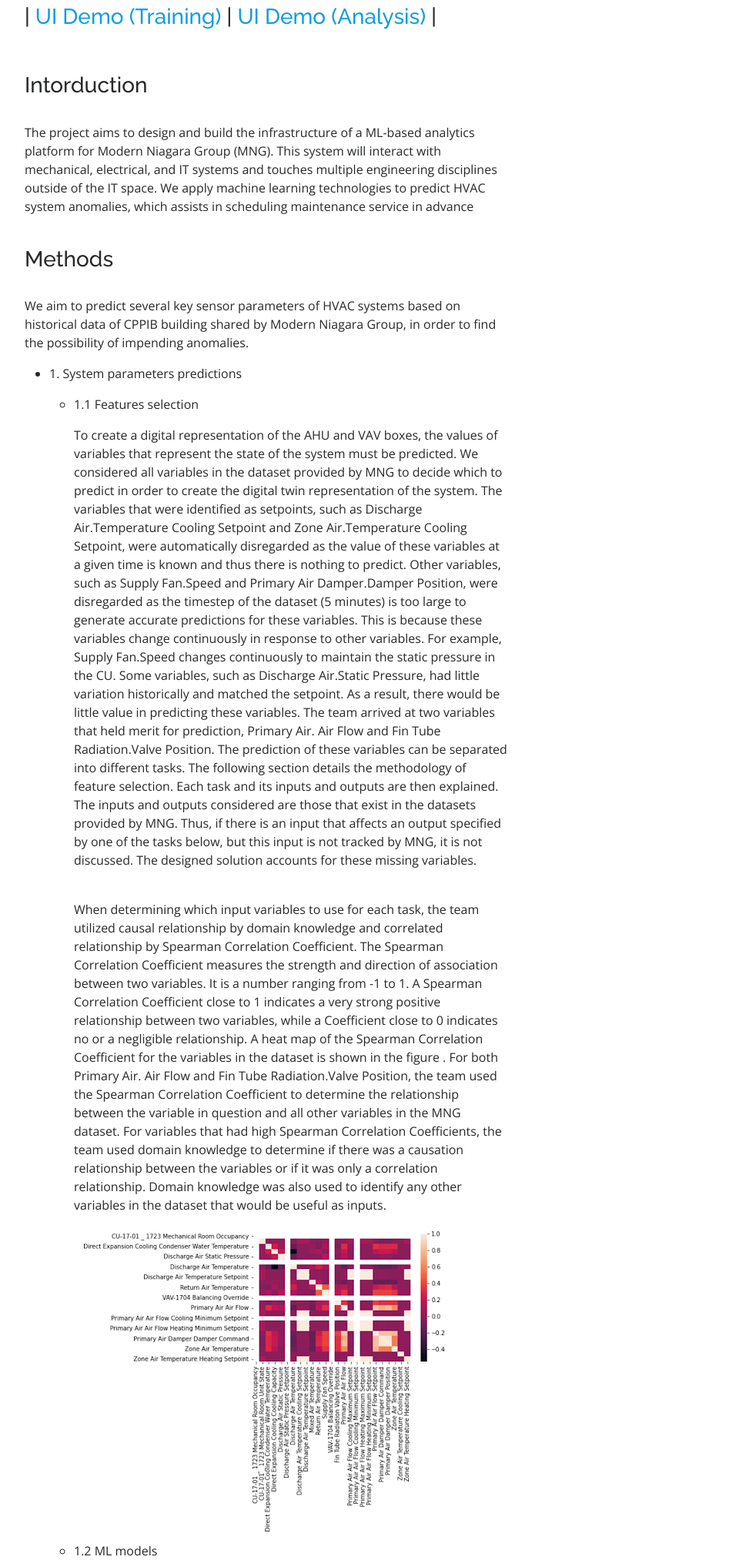
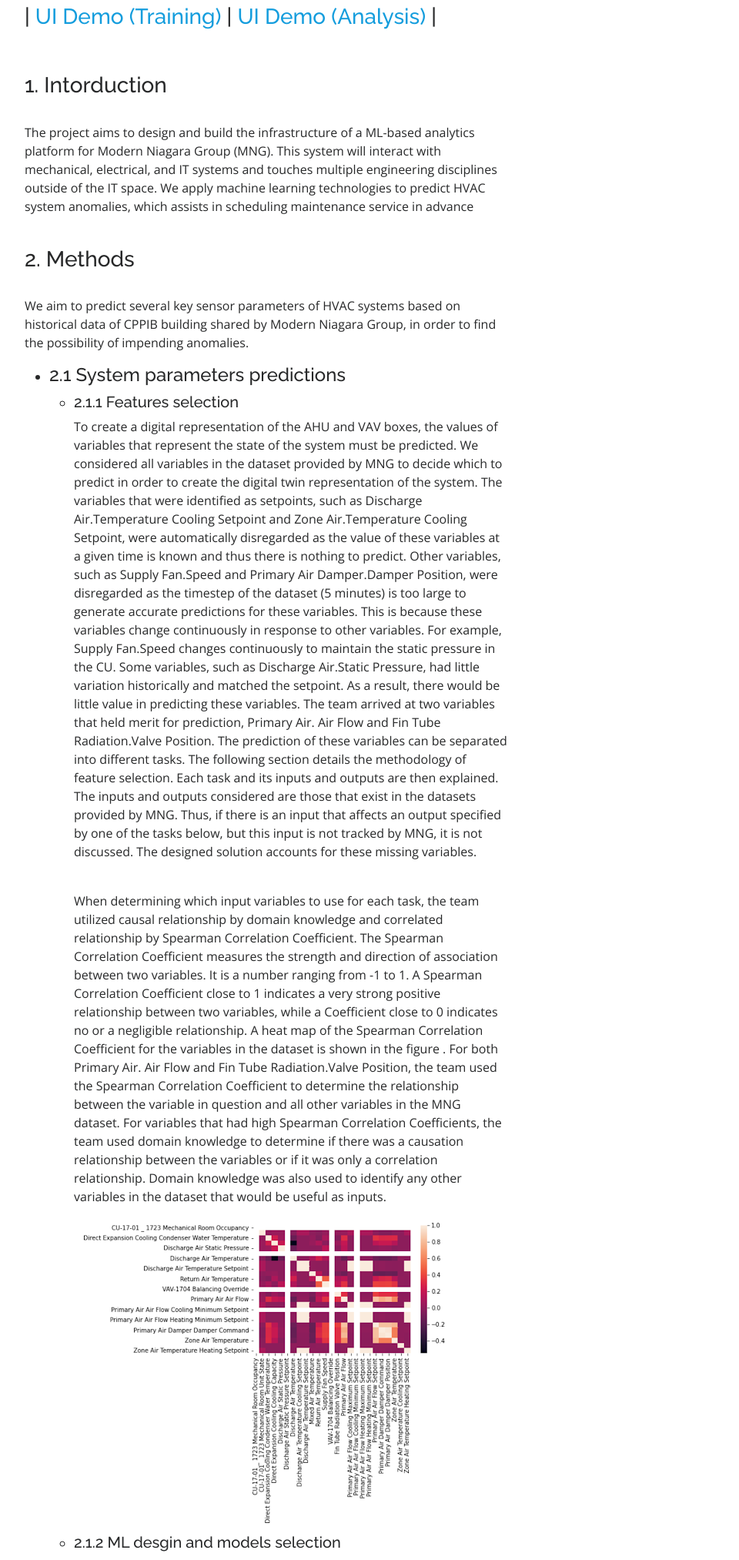
Before and after one commit to chuiyunjun/chuiyunjun.github.io, a plain HTML site: page portfolio-predictive-maintenance.html in a window 1280 px wide. Shown: the part 733-2759 px from the top of the page at 77% size, without its empty margins (280-1240 px from the left). Drawn offline with nearby package versions, Linux system fonts and the light colour scheme.

Commit message:
update 490

```diff
--- a/portfolio-predictive-maintenance.html
+++ b/portfolio-predictive-maintenance.html
@@ -119,7 +119,7 @@
             <h3>| <a href="https://youtu.be/y4Ak1dqRhBI">UI Demo (Training)</a> | <a href="https://youtu.be/UvohrSt-ooE">UI Demo (Analysis)</a> | </h3>
             <br/>
             <br/>
-            <h3> Intorduction</h3>
+            <h3>1. Intorduction</h3>
             <br/>
 
             <p> The project aims to design and build the infrastructure of a ML-based analytics platform for Modern Niagara Group (MNG).
@@ -128,14 +128,14 @@
                 which assists in scheduling maintenance service in advance</p>
             <p> </p>
             <br/>
-            <h3> Methods</h3>
+            <h3>2. Methods</h3>
             <br/>
             <p> We aim to predict several key sensor parameters of HVAC systems based on historical data of CPPIB building shared by Modern Niagara Group, in order to find the possibility of impending anomalies.</p>
             <p> </p>
             <ul>
-              <li><p>1. System parameters predictions</p>
+              <li><h4>2.1 System parameters predictions</h4>
                 <ul>
-                  <li><p>1.1 Features selection</p>
+                  <li><h5>2.1.1 Features selection</h5>
                   <p>To create a digital representation of the AHU and VAV boxes, the values of variables that represent the state of the system must be predicted.
                      We considered all variables in the dataset provided by MNG to decide which to predict in order to create the digital twin representation of the system.
                     The variables that were identified as setpoints, such as Discharge Air.Temperature Cooling Setpoint and Zone Air.Temperature Cooling Setpoint,
@@ -164,8 +164,12 @@
                     </p>
                     <img src="assets\img\corr.png" alt="">
                   </li>
-                  <li><p>1.2 ML models</p>
-                  <p></p>
+                  <li><h5>2.1.2 ML desgin and models selection</h5>
+                  <p>We selected a statistical method called vector-autoregression(VAR) as our baseline model and two RNN models (LSTM and GRU) as our main prediction models.</p>
+                  <br/>
+                  <h6>a. VAR </h6>
+                  <h6>b. RNN</h6>
+                  <p>GRU</p>
                 </ul>
               <p></p>
 
```
